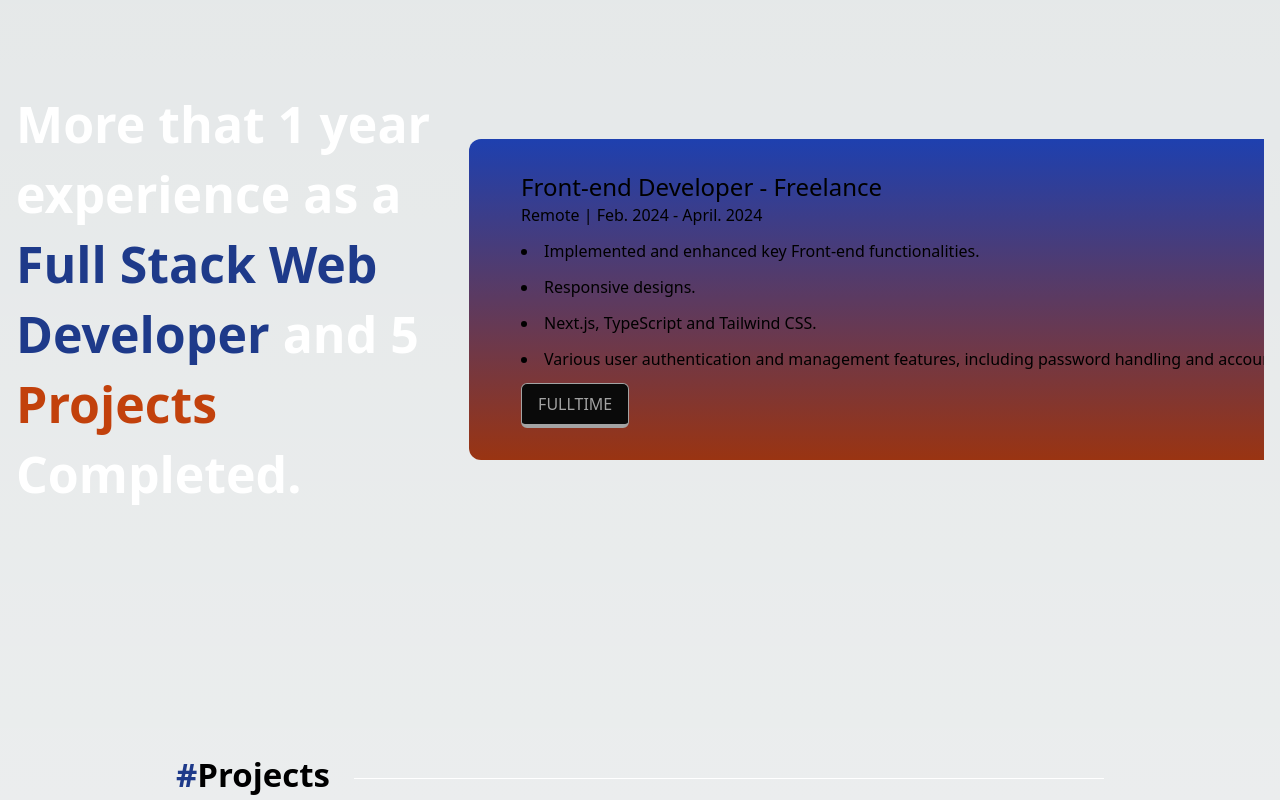
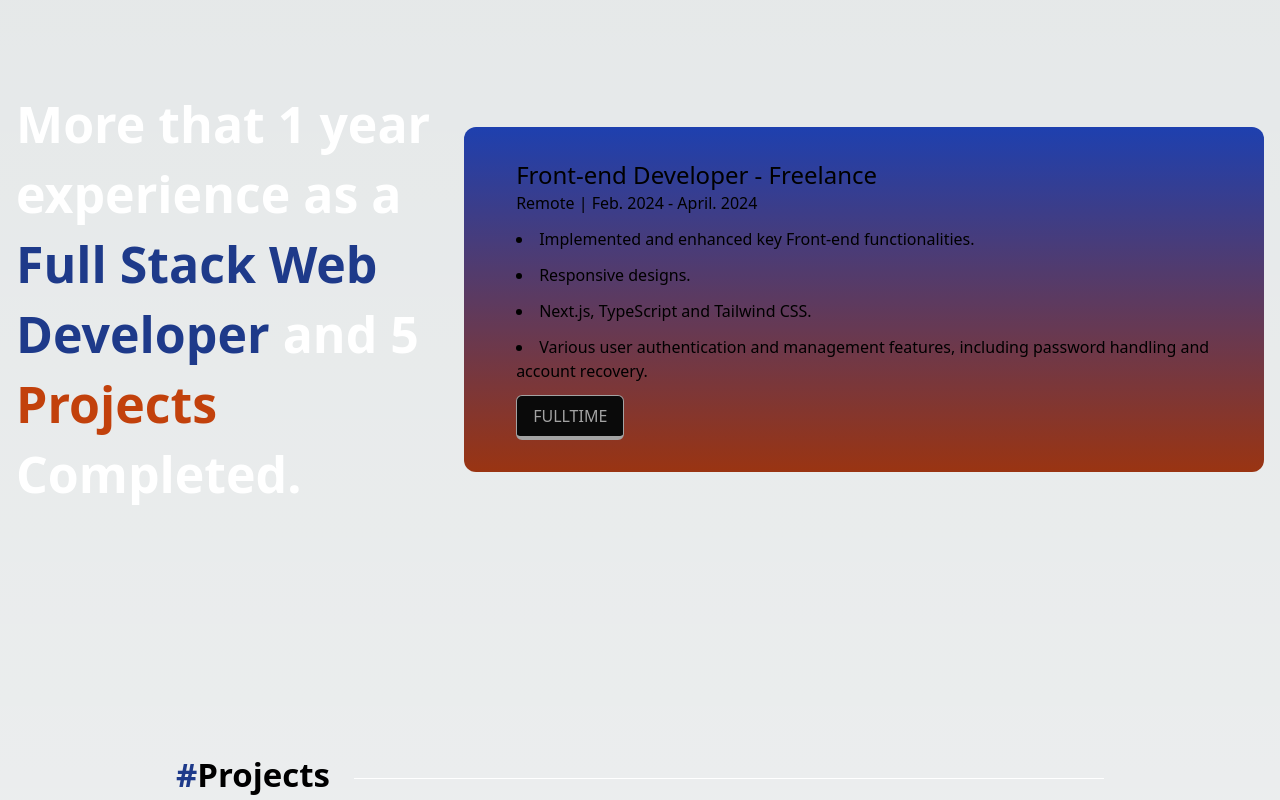
Before and after one commit to Jessuss0/Portfolio-JesusAcosta, a Next.js app in the folder portfolio-jesusacosta/: page / in a window 1280 px wide. Shown: the part 2240-3040 px from the top of the page. Built offline with nearby package versions, Linux system fonts and the light colour scheme.

Commit message:
fix overflow hidden main div

```diff
--- a/portfolio-jesusacosta/src/components/contact/contact.jsx
+++ b/portfolio-jesusacosta/src/components/contact/contact.jsx
@@ -57,7 +57,7 @@ export default function Contact() {
         duration: 0.8,
       }}
       viewport={{ once: false, amount: 0.1 }}
-      className="mb-20 md:mt-10 min-h-full overflow-hidden"
+      className="mb-20 md:mt-10 min-h-full"
     >
       <h2 className="text-[33px] text-center font-black mt-20">
         <span className=" text-blue-900">#</span>Contact Me
--- a/portfolio-jesusacosta/src/components/experience/experience.jsx
+++ b/portfolio-jesusacosta/src/components/experience/experience.jsx
@@ -36,7 +36,6 @@ export default function Experience() {
             Completed.
           </p>
         </motion.div>
-        <div className="overflow-hidden">
           <motion.div
             className=" mt-20 xl:mt-0 xl:flex xl:justify-center xl:items-center flex flex-col-reverse md:flex-row bg-gradient-to-t from-orange-800 to-blue-800 p-8 md:w-[800px] lg:w-[1000px] rounded-xl"
             initial={{ x: 200, opacity: 0 }}
@@ -73,7 +72,6 @@ export default function Experience() {
           </motion.div>
         </div>
       </div>
-    </div>
   );
 }
 
--- a/portfolio-jesusacosta/src/pages/index.js
+++ b/portfolio-jesusacosta/src/pages/index.js
@@ -11,7 +11,7 @@ const inter = Inter({ subsets: ["latin"] });
 
 export default function app() {
   return (
-    <div>
+    <div className="overflow-hidden">
       <div className="relative w-full h-screen bg-cover bg-center flex flex-col bg-custom-bg">
         <motion.div
           initial={{ y: -100, opacity: 0, scale: 1 }}
```
